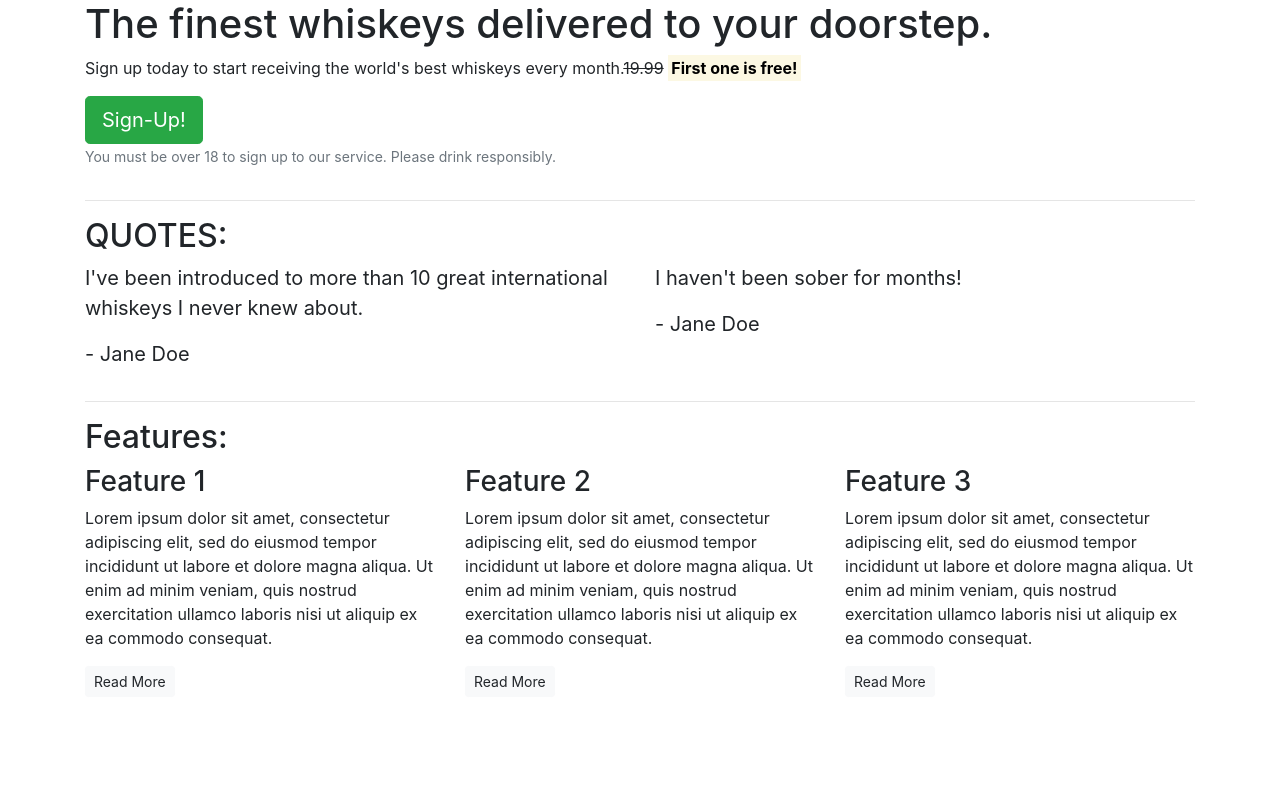
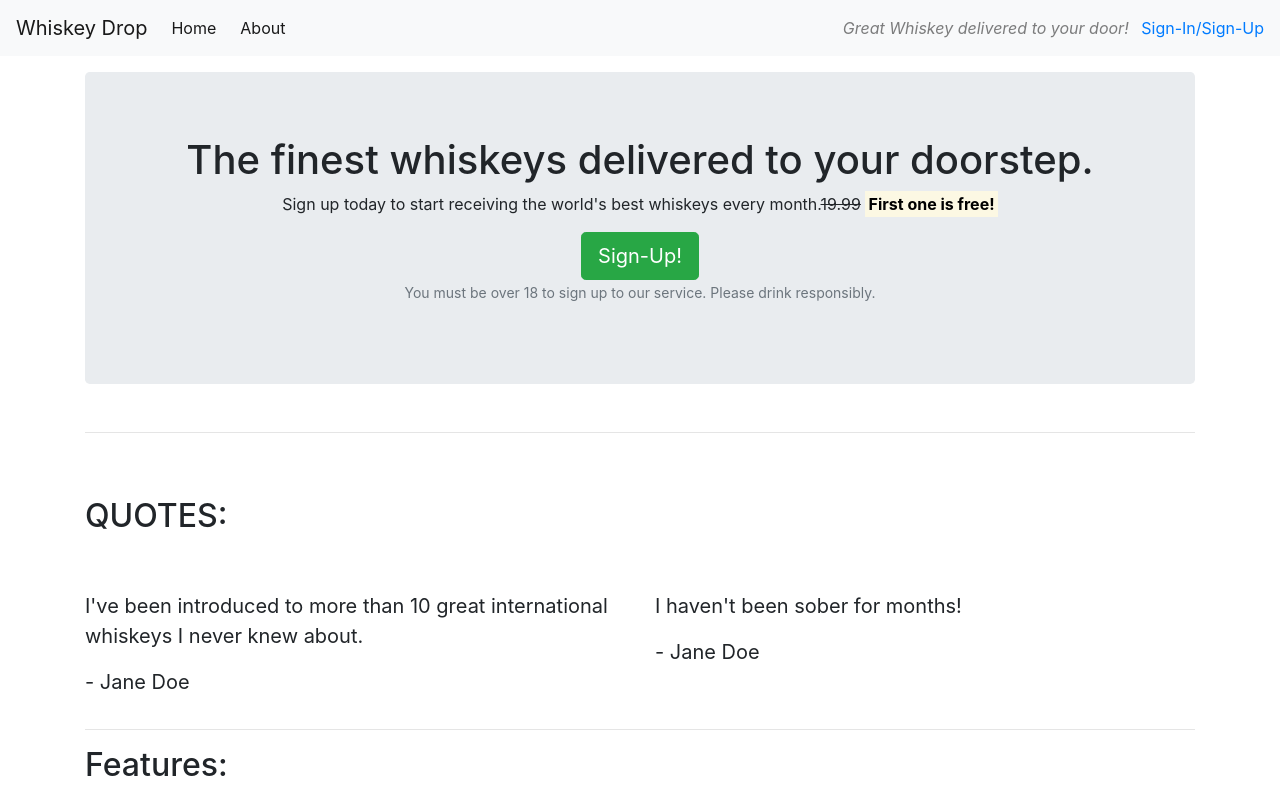
Before and after one commit to ARcKP98/Bootstrapexp, a plain HTML site: page index.html in a window 1280 px wide. Shown: the top 790 px of the page. Drawn offline with nearby package versions, Linux system fonts and the light colour scheme.

Commit message:
Add some core components.

```diff
--- a/index.html
+++ b/index.html
@@ -10,13 +10,25 @@
 <link rel="stylesheet" href="https://cdn.jsdelivr.net/npm/bootstrap@4.6.2/dist/css/bootstrap.min.css" integrity="sha384-xOolHFLEh07PJGoPkLv1IbcEPTNtaed2xpHsD9ESMhqIYd0nLMwNLD69Npy4HI+N" crossorigin="anonymous">
 </head>
 <body>
-    <article class="container">
+    <nav class="navbar navbar-light bg-light navbar-expand-sm">
+        <a href="/" class="navbar-brand">Whiskey Drop</a>
+        <ul class="navbar-nav mr-auto">
+            <li class="active nav-item mr-2"><a href="/" class="nav-link">Home</a></li>
+            <li class="active nav-item mr-2"><a href="/about" class="nav-link">About</a></li>
+            <li class="active nav-item mr-2 d-block d-sm-none"><a href="/login" class="nav-link">Sign-In/Sign-Up</a></li>
+        </ul>
+        <div class="d-none d-md-block">
+        <p class="navbar-text my-auto mr-2"><i>Great Whiskey delivered to your door!</i></p>
+        <a href="/login">Sign-In/Sign-Up</a>
+    </div>
+    </nav>
+    <article class="container mt-3">
         <!-- Callout -->
         <div class="row">
             <div class="col-12">
-                <section class="callout">
+                <section class="callout jumbotron text-center">
                     <h1>The finest whiskeys delivered to your doorstep.</h1>
-                    <p>Sign up today to start receiving the world's best whiskeys every month.<s>19.99</s> <strong><mark>First one is free!</mark></strong></p>
+                    <p>Sign up today to start receiving the world's best whiskeys every month.<s class="d-none d-sm-inline">19.99</s> <span class="d-inline d-sm-none"><br></span><strong><mark>First one is free!</mark></strong></p>
                     <button class="btn btn-success btn-lg">Sign-Up!</button>
                     <p class="text-muted"><small>You must be over 18 to sign up to our service. Please drink responsibly.</small></p>
                 </section>
@@ -28,7 +40,7 @@
         <!-- Quotes -->
      <section class="quotes">
             <div class="row">
-                <div class="col-12">
+                <div class="col-12 my-5">
                     <h2 class="text-uppercase">Quotes:</h2>
                 </div>
             </div>
```
